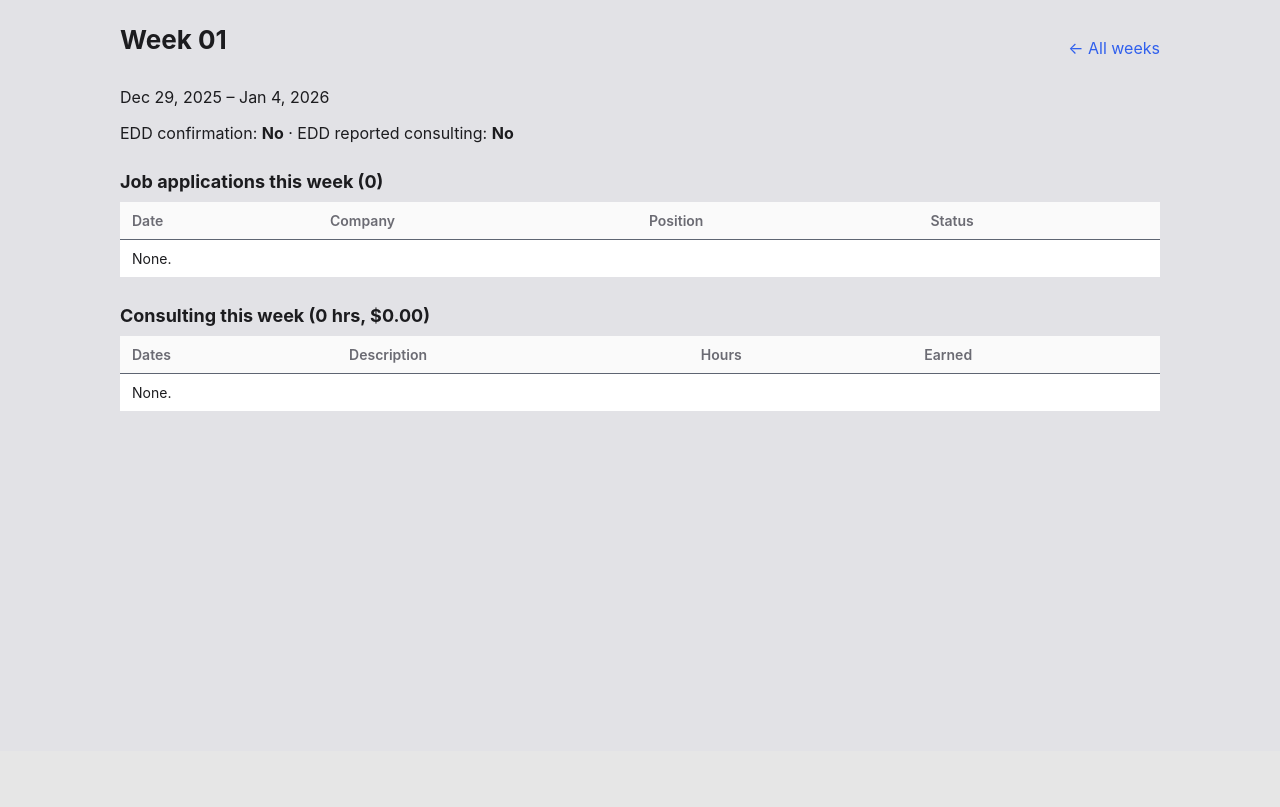
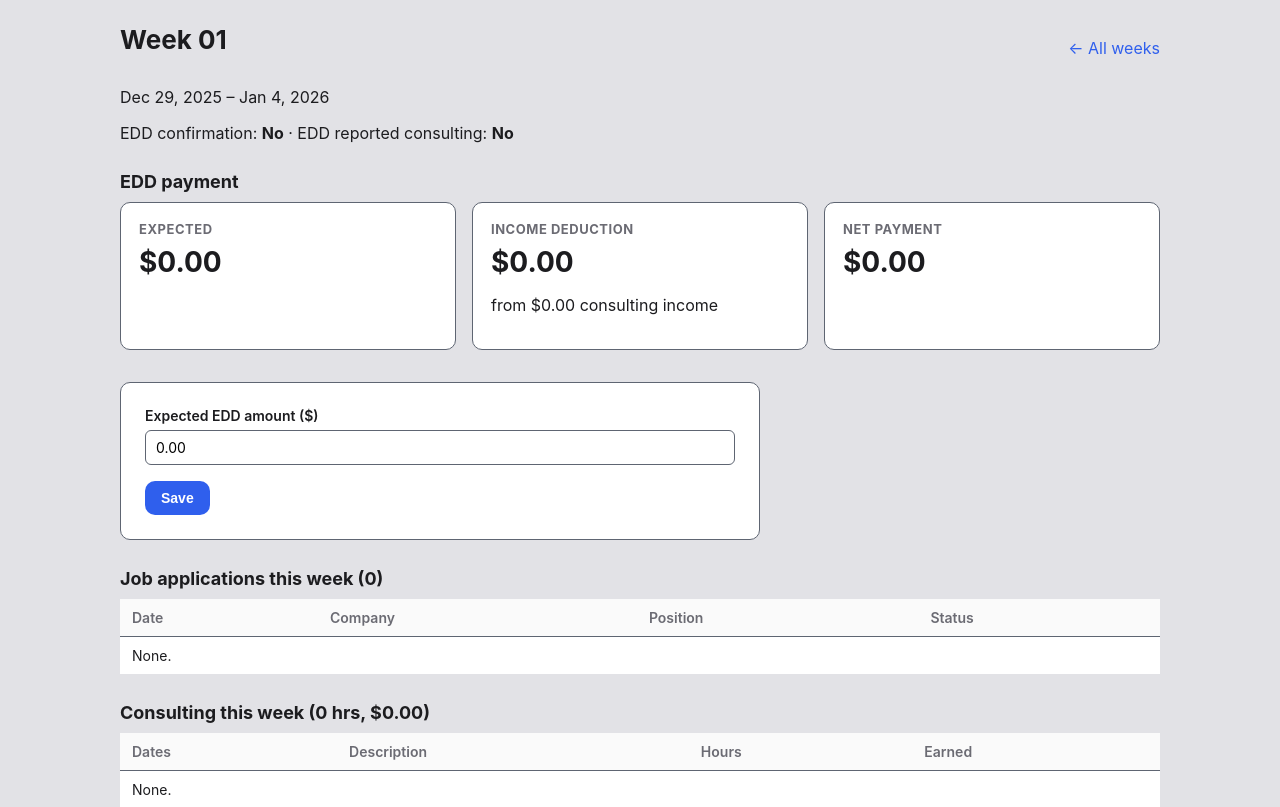
Before and after one commit to jtbrisson/jobtracker, a Flask app: page /weeks/1 in a window 1280 px wide. Shown: the part 49-856 px from the top of the page. Before the commit the page ends 460 px from the top, so only its background shows below. Run offline with Flask 3, Linux system fonts and the light colour scheme; the visitor is signed in with stand-in values (Sample User, id 1); data comes from the database, SQL or seed files in the repository; data that the repository does not hold is empty; some libraries are stand-ins or nearby versions.

Commit message:
Track expected EDD payment and net amount after income deduction
Adds expected_edd_amount to ClaimWeek plus computed edd_deduction
and net_edd_amount properties using CA EDD's actual partial-benefit
rule (earnings above $25 or 25% of earnings, whichever is greater,
reduce the payment dollar-for-dollar). Shown on the week detail
page (with an edit form), the Claim Weeks list, and a new "Total
EDD (net)" dashboard card.

```diff
--- /dev/null
+++ b/app/claims/forms.py
@@ -0,0 +1,10 @@
+from flask_wtf import FlaskForm
+from wtforms import DecimalField, SubmitField
+from wtforms.validators import DataRequired, NumberRange
+
+
+class ExpectedAmountForm(FlaskForm):
+    expected_edd_amount = DecimalField(
+        "Expected EDD amount ($)", validators=[DataRequired(), NumberRange(min=0)], places=2
+    )
+    submit = SubmitField("Save")
--- a/app/claims/routes.py
+++ b/app/claims/routes.py
@@ -4,6 +4,7 @@ from app.auth.routes import login_required
 from app.extensions import db
 from app.models import ClaimWeek
 from app.claims import bp
+from app.claims.forms import ExpectedAmountForm
 
 # Tri-state cycle for the EDD toggle buttons: No -> Yes -> N/A -> No -> ...
 EDD_STATE_CYCLE = [False, True, None]
@@ -34,4 +35,19 @@ def toggle_flag(week_id):
 @login_required
 def week_detail(week_id):
     week = ClaimWeek.query.get_or_404(week_id)
-    return render_template("claims/detail.html", week=week)
+    amount_form = ExpectedAmountForm(obj=week)
+    return render_template("claims/detail.html", week=week, amount_form=amount_form)
+
+
+@bp.route("/<int:week_id>/amount", methods=["POST"])
+@login_required
+def update_amount(week_id):
+    week = ClaimWeek.query.get_or_404(week_id)
+    form = ExpectedAmountForm()
+    if form.validate_on_submit():
+        week.expected_edd_amount = form.expected_edd_amount.data
+        db.session.commit()
+        flash("Expected EDD amount updated.", "success")
+    else:
+        flash("Couldn't save that amount.", "error")
+    return redirect(url_for("claims.week_detail", week_id=week_id))
--- a/app/dashboard/routes.py
+++ b/app/dashboard/routes.py
@@ -31,6 +31,7 @@ def home():
     unconfirmed_weeks = ClaimWeek.query.filter(
         ClaimWeek.end_date < date.today(), ClaimWeek.edd_confirmation.isnot(True)
     ).count()
+    total_net_edd = sum(w.net_edd_amount for w in ClaimWeek.query.all())
 
     return render_template(
         "dashboard.html",
@@ -40,4 +41,5 @@ def home():
         recent_consulting=recent_consulting,
         total_applications=total_applications,
         unconfirmed_weeks=unconfirmed_weeks,
+        total_net_edd=total_net_edd,
     )
--- a/app/models.py
+++ b/app/models.py
@@ -44,6 +44,7 @@ class ClaimWeek(db.Model):
     # Tri-state: True = Yes, False = No, None = N/A
     edd_confirmation = db.Column(db.Boolean, default=False, nullable=True)
     edd_reported_consulting = db.Column(db.Boolean, default=False, nullable=True)
+    expected_edd_amount = db.Column(db.Numeric(10, 2), nullable=False, default=0)
     notes = db.Column(db.Text)
 
     job_applications = db.relationship(
@@ -72,6 +73,21 @@ class ClaimWeek(db.Model):
         for entry in self.consulting_entries:
             total += float(entry.total_earned or 0)
         return total
+
+    @property
+    def edd_deduction(self):
+        """CA EDD partial-benefit deduction: earnings above $25 or 25% of
+        earnings (whichever is greater) reduce the weekly benefit dollar
+        for dollar.
+        """
+        earned = self.total_consulting_earned
+        disregard = max(25.0, 0.25 * earned)
+        return max(earned - disregard, 0)
+
+    @property
+    def net_edd_amount(self):
+        expected = float(self.expected_edd_amount or 0)
+        return max(expected - self.edd_deduction, 0)
 
     def __repr__(self):
         return f"<ClaimWeek {self.week_label} {self.start_date}..{self.end_date}>"
--- a/app/templates/claims/detail.html
+++ b/app/templates/claims/detail.html
@@ -10,6 +10,32 @@
   EDD confirmation: <strong>{{ "Yes" if week.edd_confirmation == True else ("No" if week.edd_confirmation == False else "N/A") }}</strong> &middot;
   EDD reported consulting: <strong>{{ "Yes" if week.edd_reported_consulting == True else ("No" if week.edd_reported_consulting == False else "N/A") }}</strong>
 </p>
+
+<h2>EDD payment</h2>
+<div class="cards">
+  <div class="card">
+    <h3>Expected</h3>
+    <p class="big">{{ week.expected_edd_amount | money }}</p>
+  </div>
+  <div class="card">
+    <h3>Income deduction</h3>
+    <p class="big">{{ week.edd_deduction | money }}</p>
+    <p>from {{ week.total_consulting_earned | money }} consulting income</p>
+  </div>
+  <div class="card">
+    <h3>Net payment</h3>
+    <p class="big">{{ week.net_edd_amount | money }}</p>
+  </div>
+</div>
+<form method="post" action="{{ url_for('claims.update_amount', week_id=week.id) }}" class="form">
+  {{ amount_form.hidden_tag() }}
+  <div class="field">
+    {{ amount_form.expected_edd_amount.label }}
+    {{ amount_form.expected_edd_amount() }}
+    {% for e in amount_form.expected_edd_amount.errors %}<p class="error">{{ e }}</p>{% endfor %}
+  </div>
+  {{ amount_form.submit(class_="btn") }}
+</form>
 
 <h2>Job applications this week ({{ week.jobs_applied_count }})</h2>
 <table class="table">
--- a/app/templates/claims/list.html
+++ b/app/templates/claims/list.html
@@ -10,6 +10,7 @@
     <tr>
       <th>Year</th><th>Week</th><th>Start</th><th>End</th><th>Jobs applied</th>
       <th>Consulting hrs</th><th>Consulting earned</th>
+      <th>Expected EDD</th><th>Net EDD</th>
       <th>EDD confirmation</th><th>EDD reported consulting</th>
     </tr>
   </thead>
@@ -23,6 +24,8 @@
       <td>{{ week.jobs_applied_count }}</td>
       <td>{{ week.total_consulting_hours }}</td>
       <td>{{ week.total_consulting_earned | money }}</td>
+      <td>{{ week.expected_edd_amount | money }}</td>
+      <td>{{ week.net_edd_amount | money }}</td>
       <td>
         <form method="post" action="{{ url_for('claims.toggle_flag', week_id=week.id) }}">
           <input type="hidden" name="field" value="edd_confirmation">
@@ -41,7 +44,7 @@
       </td>
     </tr>
     {% else %}
-    <tr><td colspan="9">No claim weeks yet. Run <code>flask seed-weeks</code>.</td></tr>
+    <tr><td colspan="11">No claim weeks yet. Run <code>flask seed-weeks</code>.</td></tr>
     {% endfor %}
   </tbody>
   </table>
--- a/app/templates/dashboard.html
+++ b/app/templates/dashboard.html
@@ -28,6 +28,12 @@
     <h3>Unconfirmed EDD weeks</h3>
     <p class="big">{{ unconfirmed_weeks }}</p>
     <p>past weeks not yet marked confirmed</p>
+  </div>
+
+  <div class="card">
+    <h3>Total EDD (net)</h3>
+    <p class="big">{{ total_net_edd | money }}</p>
+    <p>expected minus income deductions, all weeks</p>
   </div>
 </div>
 
```
Also changed, not shown: migrations/versions/edd_expected_amount.py (added, +28 -0 lines).
